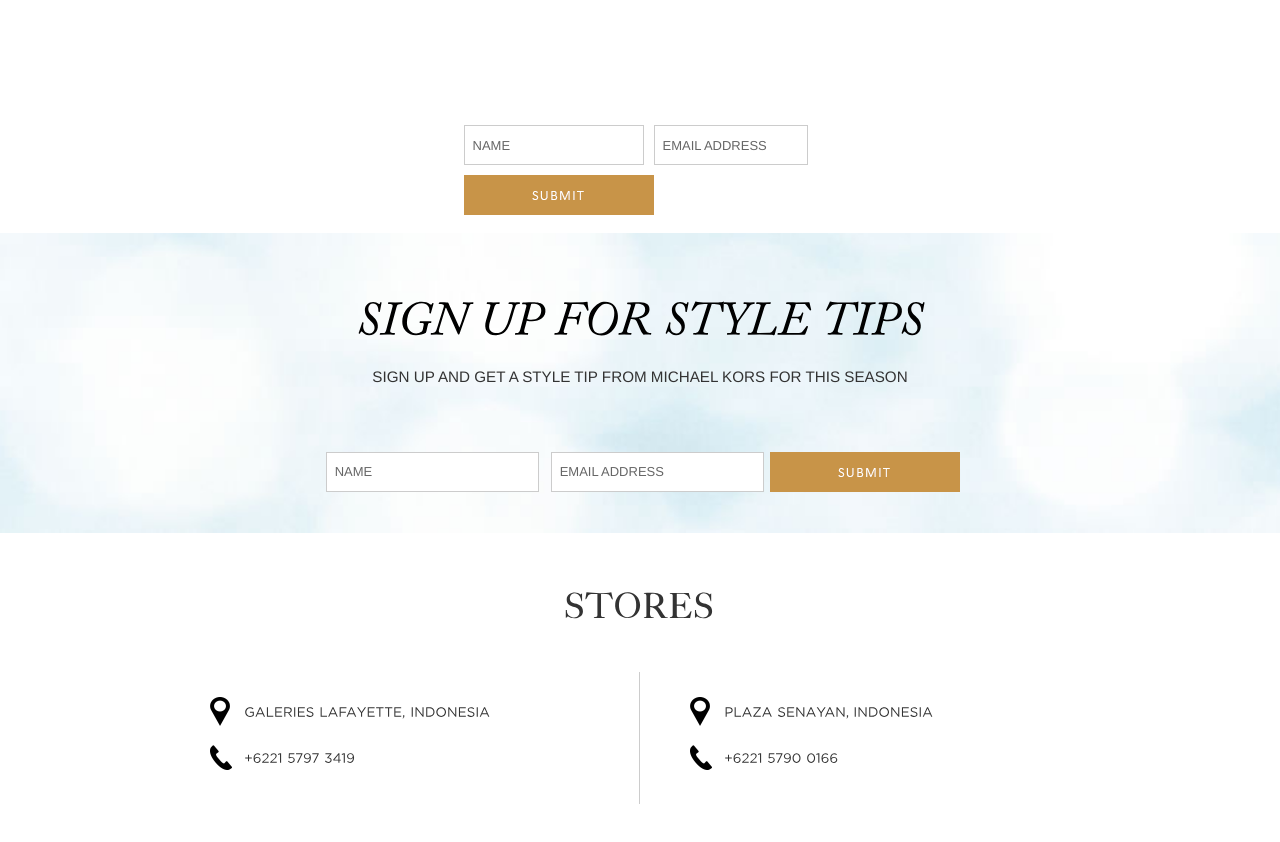
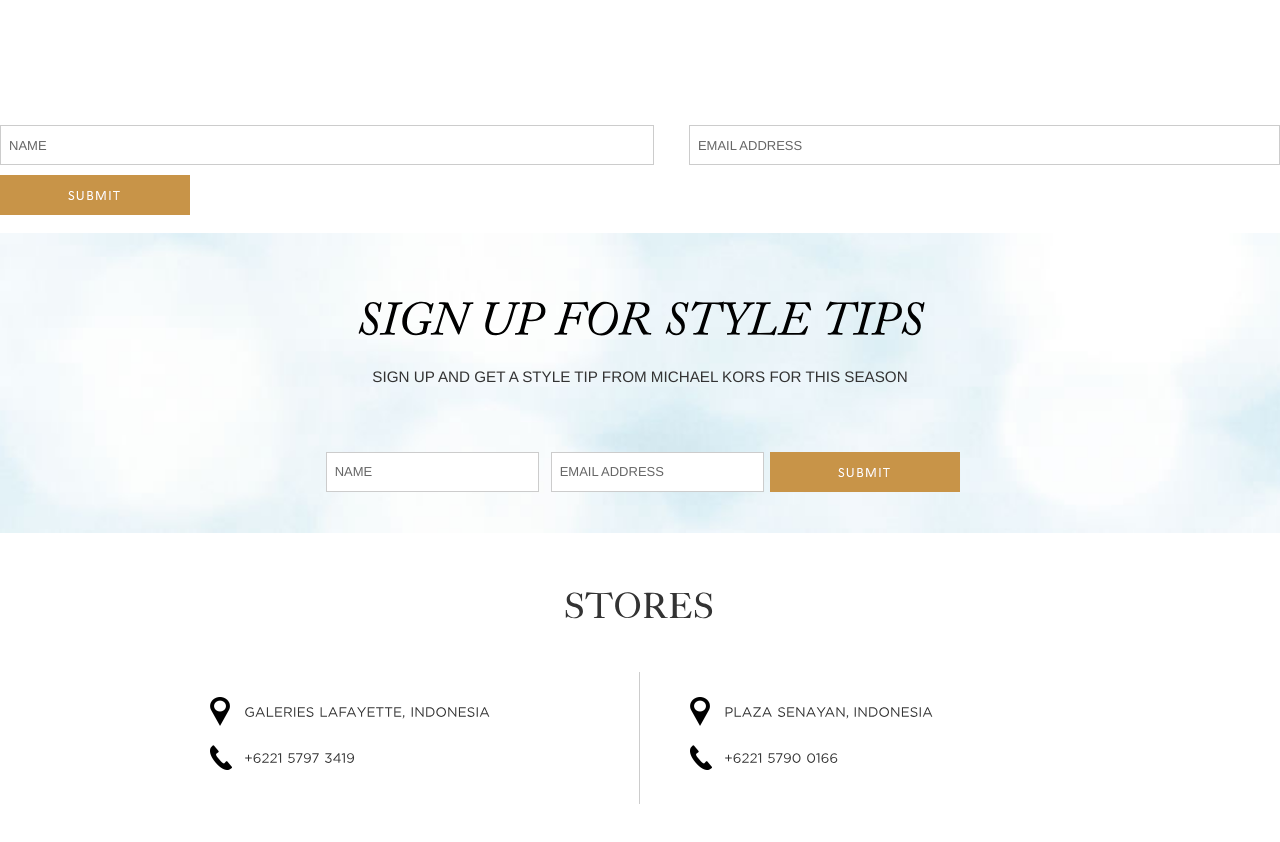
Before and after one commit to rparado/michaelkors, a plain HTML site: page index.html in a window 1280 px wide. Shown: the part 2980-3822 px from the top of the page. Drawn offline with Linux system fonts and the light colour scheme; some packages are replaced by stand-ins of ours.

Commit message:
modified style

```diff
--- a/css/style.css
+++ b/css/style.css
@@ -138,6 +138,16 @@ table{width:100%;}
 .popup_box{width:100%;left:0;margin-left:0;}
 }
 
+.oui-form-poup {
+	width: 100%;
+}
+table.oui-form-poup tr td {
+	text-align: left;
+}
+.oui-form-poup input[type="text"],
+.oui-form-poup input[type="email"] {
+	width: 100%;
+}
 
 
 @media only screen
```
